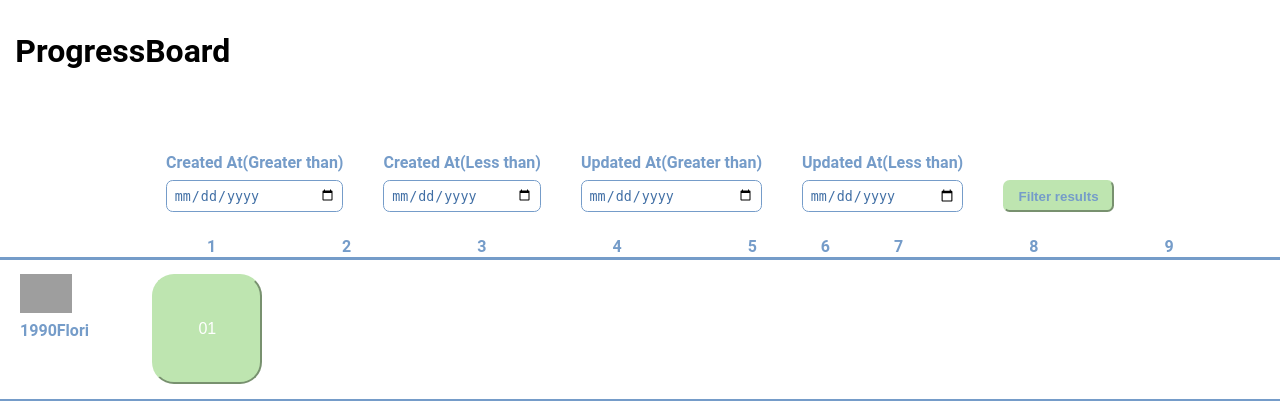
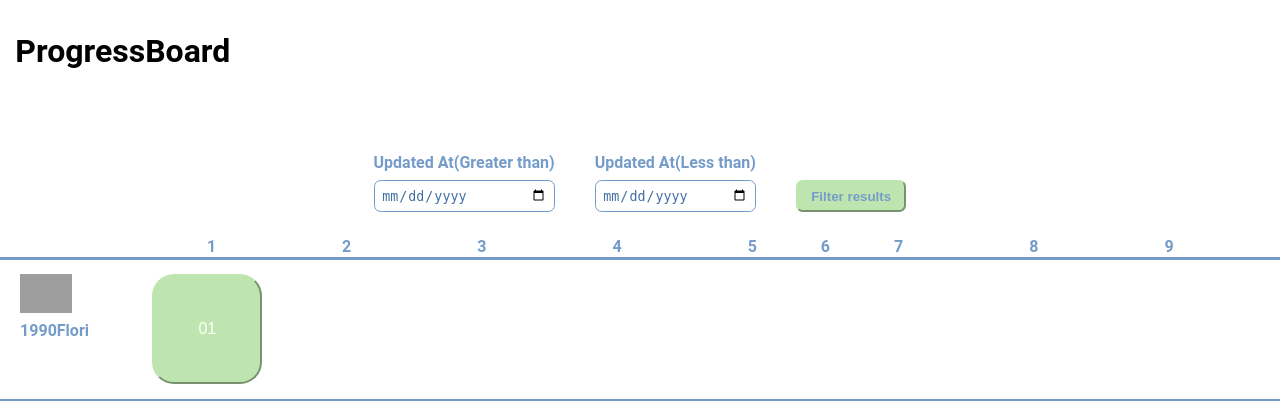
Before and after one commit to ilearncloud9/progressboard-main, a Flask app: page / in a window 1280 px wide; the page is wider, and only the part inside the window is pictured. Shown: the top 401 px of that part. Run offline with Flask 2, Linux system fonts and the light colour scheme; grey boxes are pictures that could not be loaded.

Commit message:
used get and post for the forms

```diff
--- a/templates/heatmap.html
+++ b/templates/heatmap.html
@@ -5,30 +5,20 @@
 </div>
 <body>
 
-<form method="get" class="flex-row justify-center" id="filter-form">
+  <form method="post" class="flex-row justify-center" id="filter-form">
     <div class="flex-col form-input">
-    <label for="created_at__gte">Created At(Greater than)</label>
-    <input type = "date" id="created_at__gte" name="created_at__gte" value="{{created_at__gte}}" />
+        <label for="updated_at_at__gte">Updated At(Greater than)</label>
+        <input type="date" id="updated_at__gte" name="updated_at__gte" value="{{ updated_at__gte }}" />
     </div>
     <div class="flex-col form-input">
-    <label for="created_at__lte">Created At(Less than)</label>
-    <input type = "date" id="created_at__lte" name="created_at__lte" value="{{created_at__lte}}" />
-  </div>
-
-
-  <div class="flex-col form-input">
-    <label for="updated_at_at__gte">Updated At(Greater than)</label>
-    <input type = "date" id="updated_at__gte" name="updated_at__gte" value="{{updated_at__gte}}" />
-  </div>
-
-  <div class="flex-col form-input">
         <label for="updated_at__lte">Updated At(Less than)</label>
-    <input type = "date" id="updated_at__lte" name="updated_at__lte" value="{{updated_at__lte}}" />
+        <input type="date" id="updated_at__lte" name="updated_at__lte" value="{{ updated_at__lte }}" />
     </div>
     <div class="flex-row items-end">
         <button class="btn">Filter results</button>
     </div>
 </form>
+
 <table id="man-heatmap">
   <tr class='header'>
     <th class='color title'></th>
```
Lines whose indentation alone changed are shown as unchanged.
